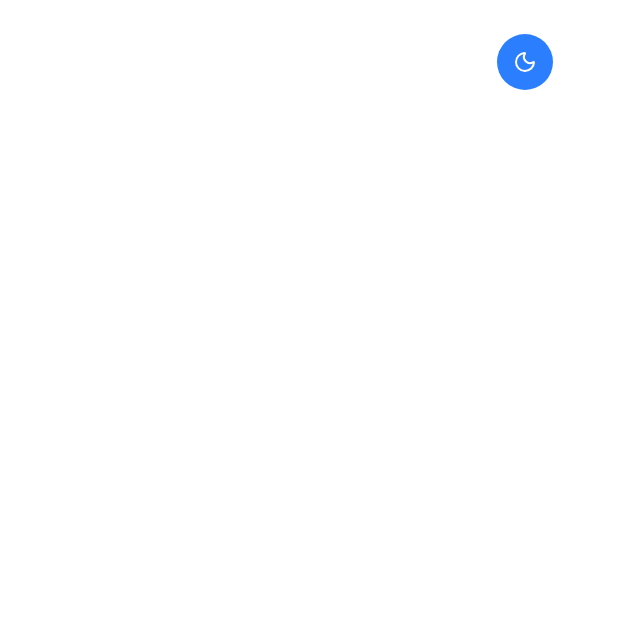
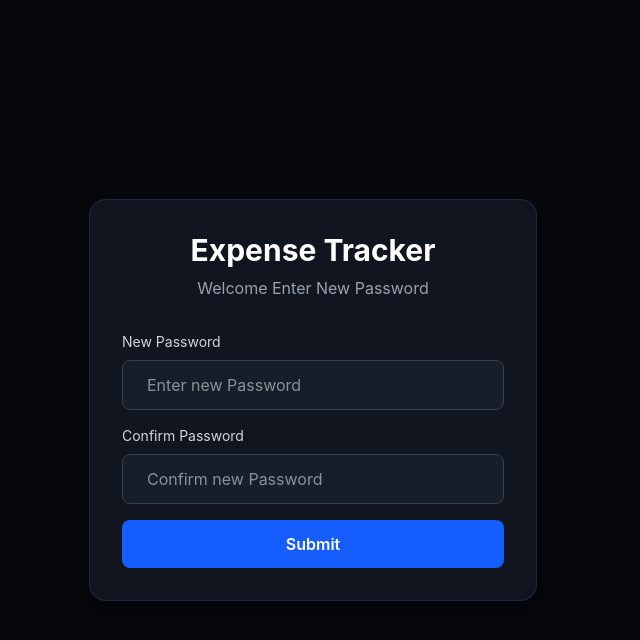
Before and after one commit to Asmit-06/Expense-Tracker, a React app in the folder frontend/: page /reset-password/1 in a window 1280 px wide. Before the commit this address had no page. Shown: the top 640 px of the page, without its empty margins (327-967 px from the left). Built offline with nearby package versions, Linux system fonts and the light colour scheme; the HTML template or start-up script is replaced by a standard one.

Commit message:
add reset password functionality with validation and user feedback

```diff
--- a/frontend/src/App.jsx
+++ b/frontend/src/App.jsx
@@ -9,6 +9,7 @@ import { Register } from "./pages/Register";
 import { ProtectedRoute } from "./components/ProtectedRoute";
 import { PublicRoute } from "./components/PublicRoute";
 import { ForgotPassword } from "./pages/ForgotPassword";
+import { ResetPassword } from "./pages/ResetPassword";
 function App() {
   const [darkMode, setDarkMode] = useState(
     localStorage.getItem("theme") === "dark"
@@ -17,8 +18,8 @@ function App() {
   const hideThemeButton = [
     "/login",
     "/register",
-    "/forgotPassword"
-  ].includes(location.pathname);
+    "/forgotPassword",
+  ].includes(location.pathname) || location.pathname.startsWith("/reset-password/");;
 
   const toggleTheme = () => {
     const newTheme = !darkMode;
@@ -44,6 +45,7 @@ function App() {
         <Route path="/login" element={<PublicRoute><Login/></PublicRoute>} />
         <Route path="/register" element={<PublicRoute><Register/></PublicRoute>} />
         <Route path="/forgotPassword" element={<PublicRoute><ForgotPassword/></PublicRoute>} />
+        <Route path="/reset-password/:token" element={<PublicRoute><ResetPassword/></PublicRoute>}/>
       </Routes>
     </div>
   );
--- /dev/null
+++ b/frontend/src/pages/ResetPassword.jsx
@@ -0,0 +1,117 @@
+import { useState } from "react";
+import { useParams,useNavigate } from "react-router-dom";
+import axios from "axios";
+import toast from "react-hot-toast";
+export function ResetPassword() {
+  const [password1, setPassword1] = useState("");
+  const [password2, setPassword2] = useState("");
+  const [loading, setLoading] = useState(false);
+  const {token} = useParams()
+  if (!token) {
+    toast.error("Invalid reset link");
+    return;
+  }
+  const navigate = useNavigate()
+  const handlePassSubmit = async(e)=>{
+    e.preventDefault();
+    setLoading(true)
+    if(!password1 || !password2){
+      toast.error("Please Enter Password");
+      setLoading(false)
+      return
+    }
+    if(password1.length<6 || password2.length<6){
+      toast.error("Password must be of minimum 6 Characters")
+      setLoading(false)
+      return
+    }
+    if(password1 !== password2){
+      toast.error("Both the Password Must Match")
+      setLoading(false)
+      return
+    }
+    try{
+      await axios.post( `${import.meta.env.VITE_API_URL}/api/auth/reset-password/${token}`,
+        {
+          password:password1,
+        })
+        toast.success("Password reset successfully!");
+      setPassword1("")
+      setPassword2("")
+      setTimeout(()=>{
+        navigate("/login");
+      },1500)
+
+    }catch (err) {
+      console.log(err);
+      toast.error(err.response?.data?.message || "Something went wrong");
+    } finally {
+      setLoading(false);
+    }
+  }
+
+  return (
+    <div className="min-h-screen bg-[#06070c] flex items-center justify-center px-4">
+      <div className="w-full max-w-md bg-[#10151F] rounded-2xl shadow-xl border border-gray-800 p-8">
+        <h1 className="text-3xl font-bold text-white text-center">
+          Expense Tracker
+        </h1>
+
+        <p className="text-gray-400 text-center mt-2">
+          Welcome Enter New Password
+        </p>
+
+        <form
+          className="mt-8 space-y-5"
+          onSubmit={handlePassSubmit}
+          autoComplete="off"
+        >
+          <div>
+            <label className="text-sm text-gray-300 mb-2 block">
+              New Password
+            </label>
+
+            <div className="flex items-center border border-gray-700 rounded-lg px-3 bg-[#181E29] mb-4">
+              <input
+                 required
+                type="password"
+                placeholder="Enter new Password"
+                value={password1}
+                onChange={(e) => setPassword1(e.target.value)}
+                className="w-full px-3 py-3 bg-transparent outline-none text-white"
+              />
+            </div>
+
+            <label className="text-sm text-gray-300 mb-2 block">
+              Confirm Password
+            </label>
+
+            <div className="flex items-center border border-gray-700 rounded-lg px-3 bg-[#181E29] mb-4">
+              <input
+              required
+                type="password"
+                placeholder="Confirm new Password"
+                value={password2}
+                onChange={(e) => setPassword2(e.target.value)}
+                className="w-full px-3 py-3 bg-transparent outline-none text-white"
+              />
+            </div>
+
+            <button
+              type="submit"
+              disabled={loading}
+              className={`w-full py-3 rounded-lg font-semibold text-white transition
+    ${
+      loading
+        ? "bg-blue-400 cursor-not-allowed"
+        : "bg-blue-600 hover:bg-blue-700 cursor-pointer"
+    }`}
+            >
+              {loading ? "Submitting.." : "Submit"}
+            </button>
+          </div>
+        </form>
+      </div>
+    </div>
+  );
+}
```
Also changed, not shown: 2 other files (tests, documents, lock files or other folders).
